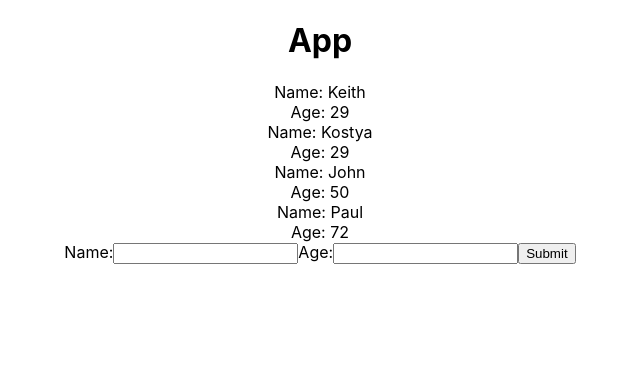
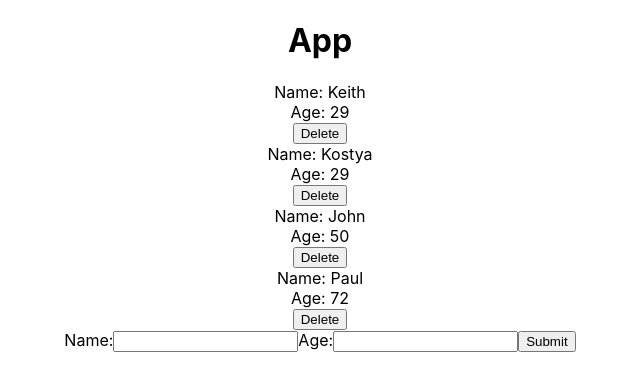
Before and after one commit to KeithChasen/react-test-app, a React (Create React App) app: page / in a window 1280 px wide. Shown: the top 390 px of the page, without its empty margins (320-960 px from the left). Built offline with nearby package versions, Linux system fonts and the light colour scheme.

Commit message:
delete person

```diff
--- a/src/App.js
+++ b/src/App.js
@@ -20,14 +20,23 @@ class App extends Component {
     this.setState({
         people: people
     })
+  }
 
+  deletePerson = id => {
+    let people = this.state.people.filter(person => {
+      return person.id !== id
+    })
+
+    this.setState({
+        people: people
+    })
   }
 
   render() {
     return (
         <div className="App">
           <h1>App</h1>
-          <People people={this.state.people}/>
+          <People deletePerson={this.deletePerson} people={this.state.people}/>
           <AddPerson addPerson={this.addPerson}/>
         </div>
     );
--- a/src/People.js
+++ b/src/People.js
@@ -1,6 +1,6 @@
 import React from 'react';
 
-const People = ({people}) => {
+const People = ({people, deletePerson }) => {
 
     return(
        <div className="person-list">
@@ -10,6 +10,7 @@ const People = ({people}) => {
                        <div className="person" key={person.id}>
                            <div>Name: {person.name}</div>
                            <div>Age: {person.age}</div>
+                           <button onClick={() => {deletePerson(person.id)}}>Delete</button>
                        </div>
                    )
                })
```
